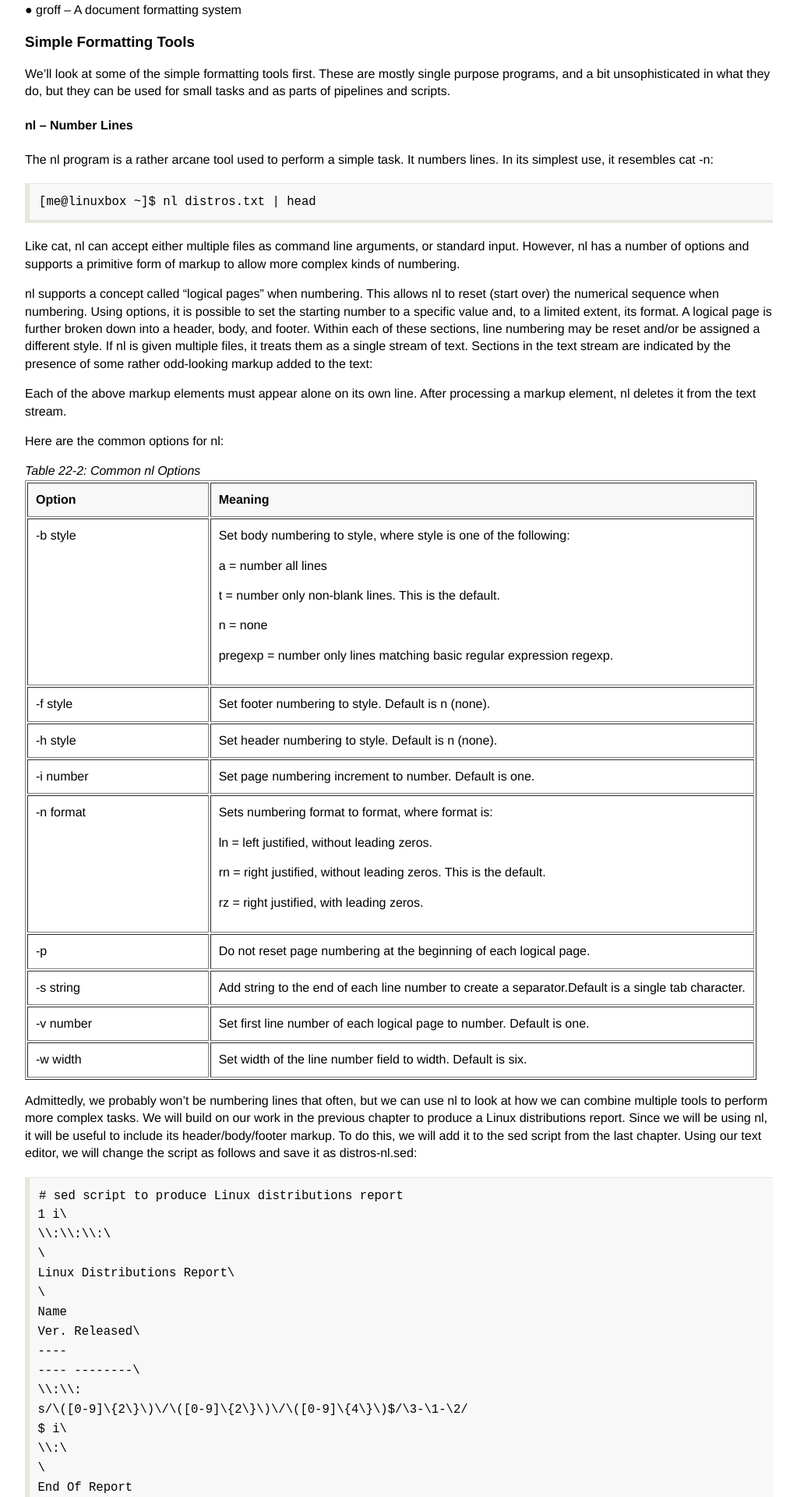
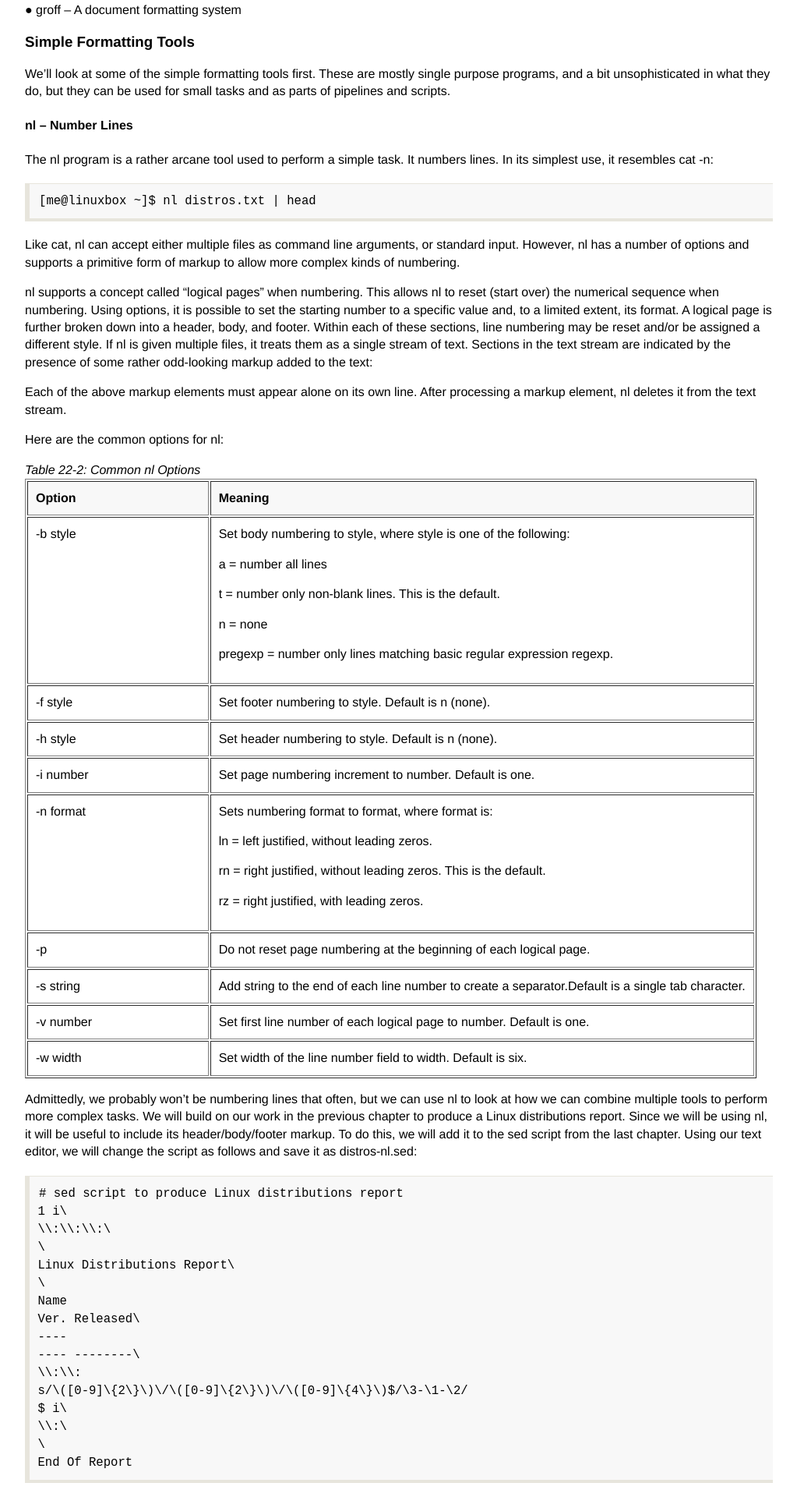
Before and after one commit to billie66/TLCL, a Jekyll site: the page built from book/formattingoutput.md, in a window 1280 px wide. Shown: the part 397-2317 px from the top of the page at 78% size, without its empty margins (128-1151 px from the left). Built offline with Jekyll 4.4.1, drawn with Linux system fonts in a browser that asks for light colours; Markdown is read by kramdown in place of the engine named in the settings.

Commit message:
change the height of border

```diff
--- a/css/tlcl.css
+++ b/css/tlcl.css
@@ -55,7 +55,7 @@ th.title {
 
 div.code pre{
   background-color: #f8f8f8;
-  padding: 0.1em;
+  padding: 0.2em;
   font-size: 120%;
 }
 
@@ -66,7 +66,7 @@ pre {
   padding: 1ex;
   overflow: auto;
   color: black;
-  line-height: 130%;
+  line-height: 120%;
   font-family: "Consolas","Courier New","Courier","mono";
   font-size: 120%;
   letter-spacing: 0;
```
